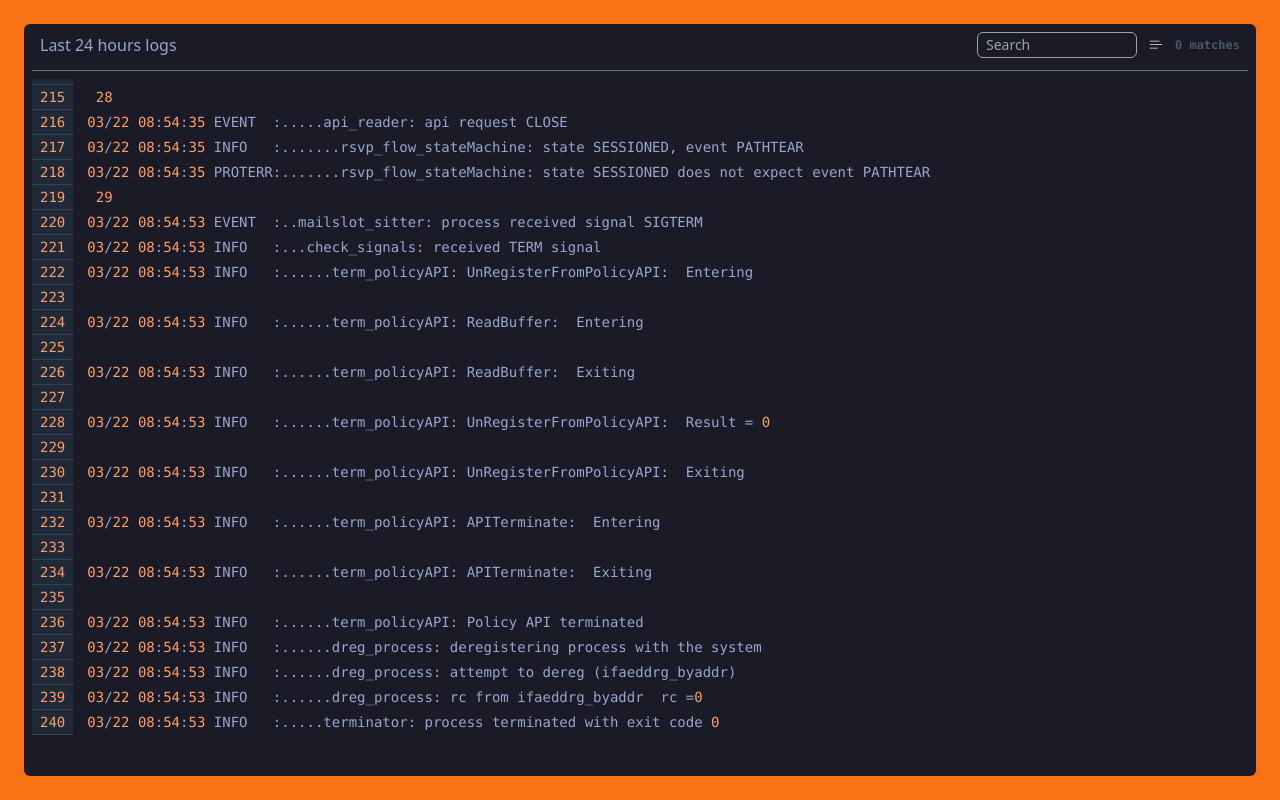
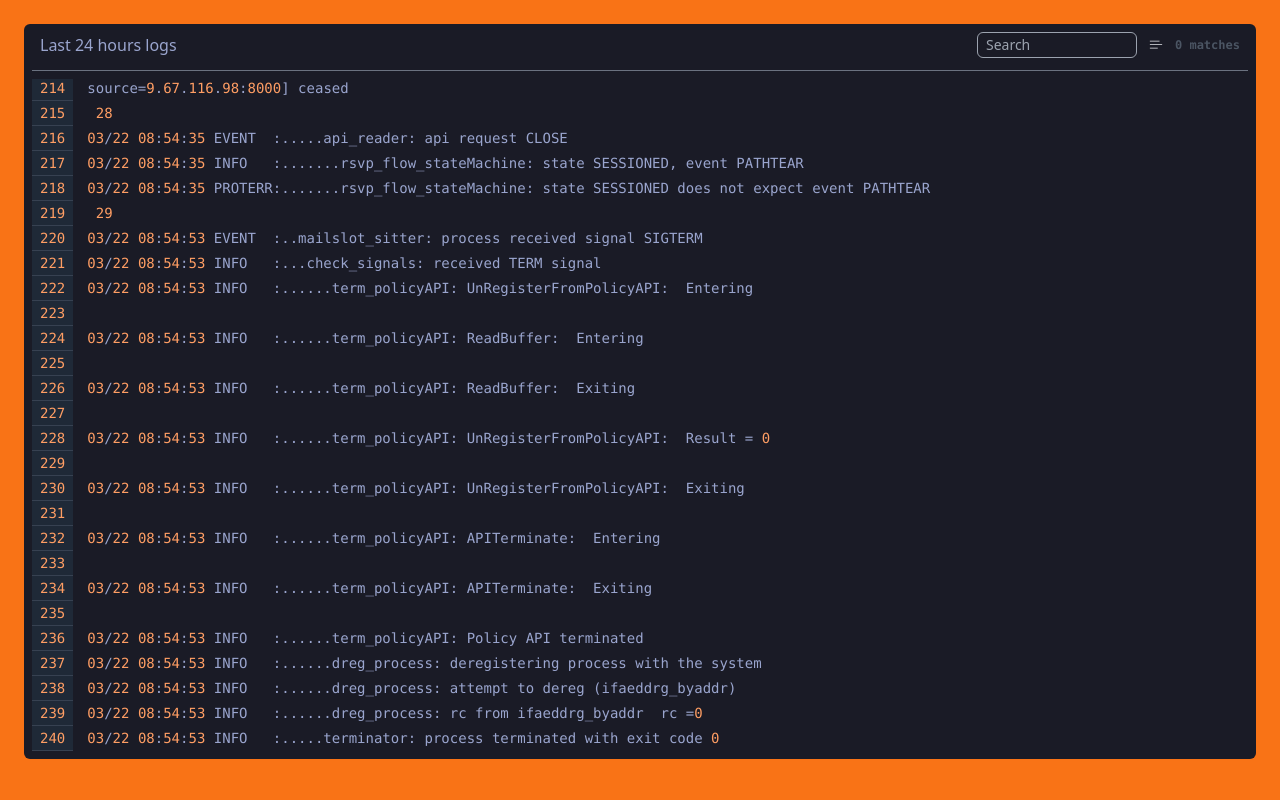
Before and after one commit to abdheshnayak/react-highlightjs-logs, a React (Create React App) app: page / in a window 1280 px wide. Built offline with nearby package versions, Linux system fonts and the light colour scheme.

Commit message:
:rocket: deploy

```diff
--- a/src/App.js
+++ b/src/App.js
@@ -2,9 +2,9 @@ import { HighlightJsLogs } from "./lib"
 function App() {
   return (
     <div className="min-h-screen bg-orange-500">
-<div className="p-6 min-h-screen flex flex-col">
+      <div className="p-6 flex flex-col">
         <HighlightJsLogs
-        maxHeight="calc(100vh - 9rem)"
+          maxHeight="calc(100vh - 8rem)"
           noScrollBar
           title="Last 24 hours logs"
           url={`/logs.txt`}
```
Lines whose indentation alone changed are shown as unchanged.
